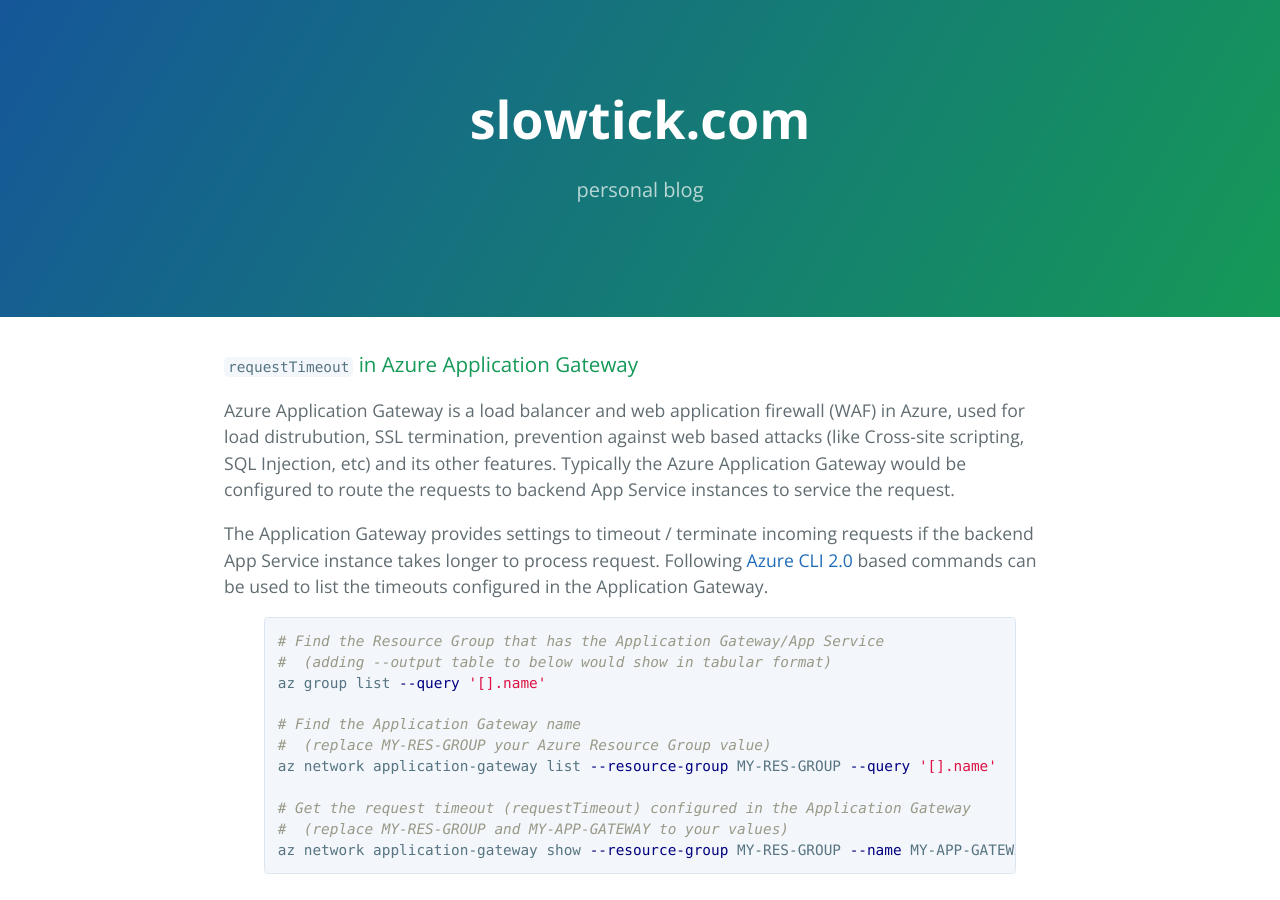
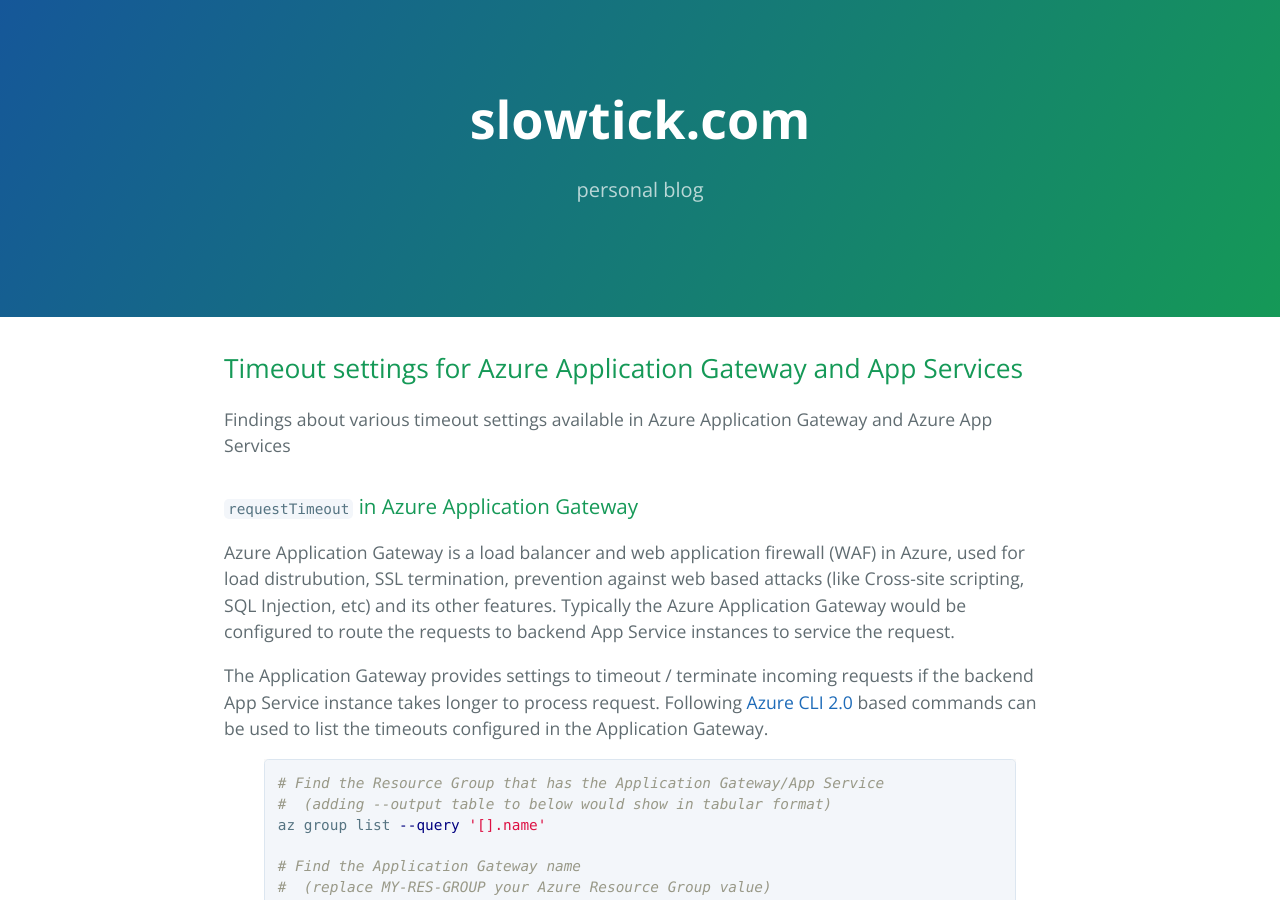
Before and after one commit to slowtick/slowtick.github.io, a Jekyll site: the page built from pages/az-appgw-timeouts.md, in a window 1280 px wide and 900 px high. Built offline with Jekyll 4.4.1, drawn with Linux system fonts in a browser that asks for light colours; some of the changed text lies outside the part shown.

Commit message:
added missing xmlns for xdt

```diff
--- a/pages/az-appgw-timeouts.md
+++ b/pages/az-appgw-timeouts.md
@@ -7,6 +7,10 @@ jsonld_include: az-appgw-timeouts.json
 index_list_at_position: 3
 index_list_link_text: Timeout settings available in Microsoft Azure App Services and Microsoft Azure Application Gateway
 ---
+
+## Timeout settings for Azure Application Gateway and App Services
+
+Findings about various timeout settings available in Azure Application Gateway and Azure App Services
 
 ### `requestTimeout` in Azure Application Gateway
 
@@ -156,7 +160,7 @@ App Service IIS supports `HttpPlatformHandler` directive that can be used to con
 
 {% highlight xml %}
 <?xml version="1.0" encoding="UTF-8"?>
-<configuration>
+<configuration xmlns:xdt="http://schemas.microsoft.com/XML-Document-Transform">
   <system.webServer>
     <!-- unrelated to requestTimeout setting, below rewrite rule is to force HTTPS for all requests -->
     <rewrite>
@@ -170,6 +174,7 @@ App Service IIS supports `HttpPlatformHandler` directive that can be used to con
         </rule>
       </rules>
     </rewrite>
+    <!-- sets request timeout to 4 mins -->
     <httpPlatform xdt:Transform="SetAttributes(requestTimeout)" requestTimeout="00:04:00"/>
   </system.webServer>
 </configuration>
```
